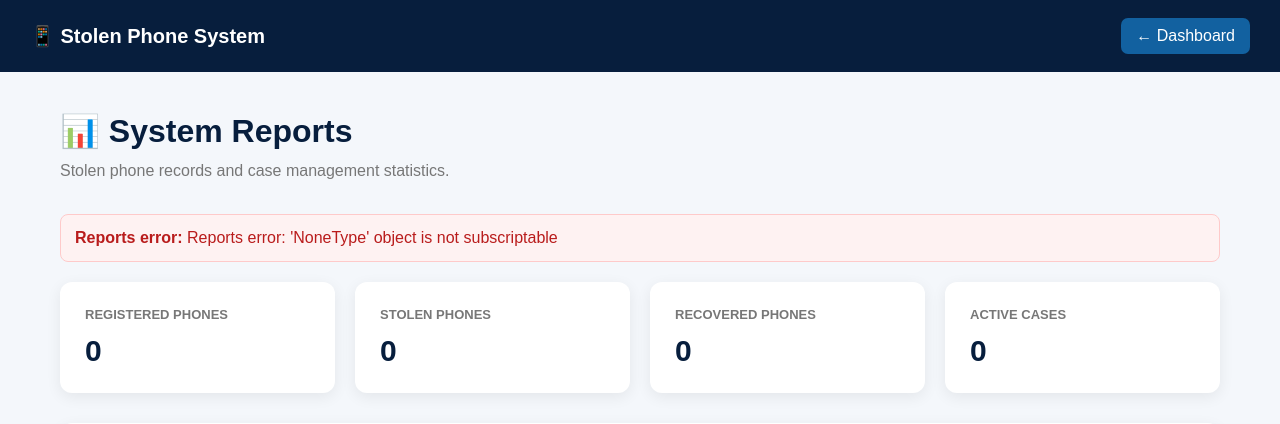
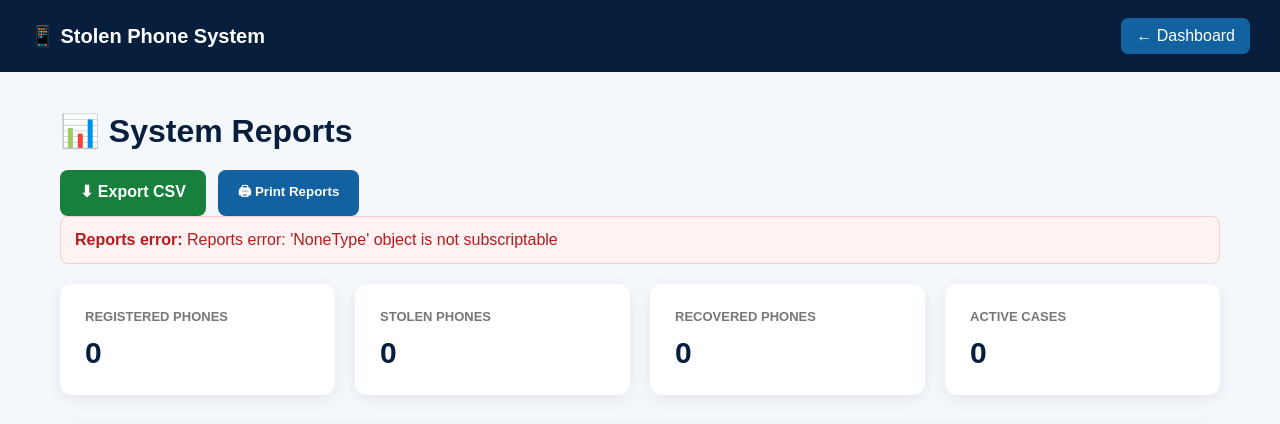
Before and after one commit to melakutirago339-boop/record-Stolen-phone-system, a Flask app: page /reports in a window 1280 px wide. Shown: the top 424 px of the page. Run offline with Flask 3, Linux system fonts and the light colour scheme; the visitor is signed in with stand-in values (Sample User, id 1); data that the repository does not hold is empty; some libraries are stand-ins or nearby versions.

Commit message:
Add export and print buttons
Added export and print buttons for system reports.

```diff
--- a/templates/reports.html
+++ b/templates/reports.html
@@ -226,10 +226,18 @@
 
         <div class="header">
             <h1>📊 System Reports</h1>
-            <p>
-                Stolen phone records and case management statistics.
-            </p>
-        </div>
+
+<div style="margin-top: 20px; display: flex; gap: 12px; flex-wrap: wrap;">
+    <a href="{{ url_for('export_reports') }}"
+       style="display: inline-block; background: #16803c; color: white; padding: 12px 20px; border-radius: 8px; text-decoration: none; font-weight: bold;">
+        ⬇ Export CSV
+    </a>
+
+    <button onclick="window.print()"
+       style="background: #1261a0; color: white; padding: 12px 20px; border: none; border-radius: 8px; cursor: pointer; font-weight: bold;">
+        🖨 Print Reports
+    </button>
+</div>
 
         {% if error %}
         <div class="error">
```
